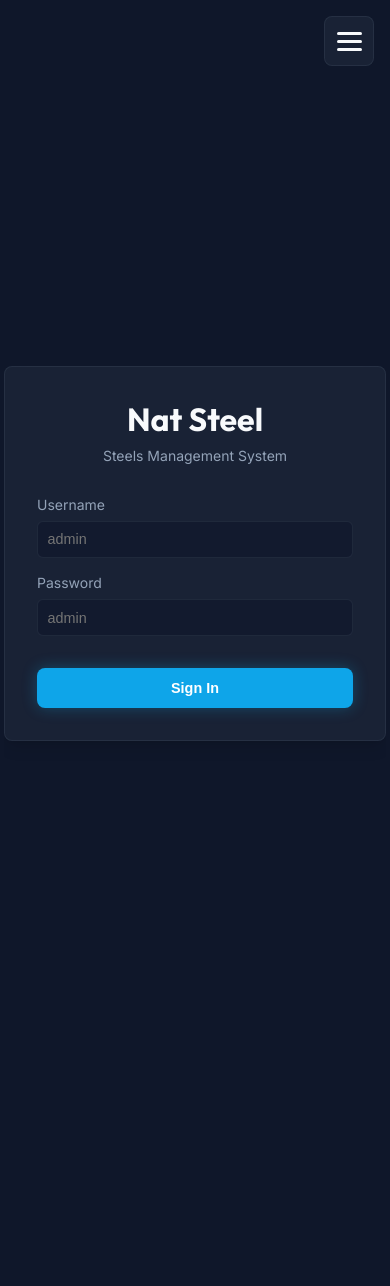
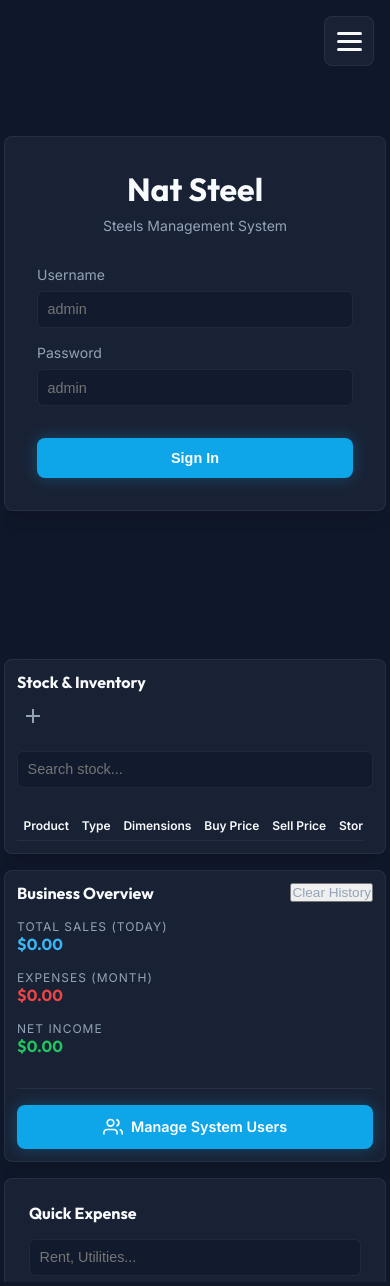
Before and after one commit to natnaelgetenet6-glitch/Abaysteel, a PHP site: page /Abaysteel/ in a window 390 px wide. Before the commit the page ends 741 px from the top, so only its background shows below. Run offline with PHP 8.4, Linux system fonts and the light colour scheme; lists and menus that the app fills with data are empty.

Commit message:
change 61

```diff
--- a/style.css
+++ b/style.css
@@ -649,6 +649,11 @@
         -webkit-overflow-scrolling: touch;
     }
 
+    .view-section:not(.hidden) {
+        display: flex !important;
+        flex-direction: column !important;
+    }
+
     /* Shop View */
     #view-shop>div {
         flex-direction: column;
@@ -666,10 +671,26 @@
     }
 
     /* Management View */
+    #view-management {
+        display: flex !important;
+        flex-direction: column !important;
+        overflow-y: auto !important;
+        overflow-x: hidden !important;
+    }
+
     #view-management>div {
         grid-template-columns: 1fr !important;
+        display: flex !important;
+        flex-direction: column !important;
         gap: 0.75rem;
         margin-top: 0.5rem;
+        overflow: visible !important;
+    }
+
+    #view-management>div>div {
+        width: 100% !important;
+        min-height: auto !important;
+        overflow: visible !important;
     }
 
     /* Stats container - stack vertically */
```
